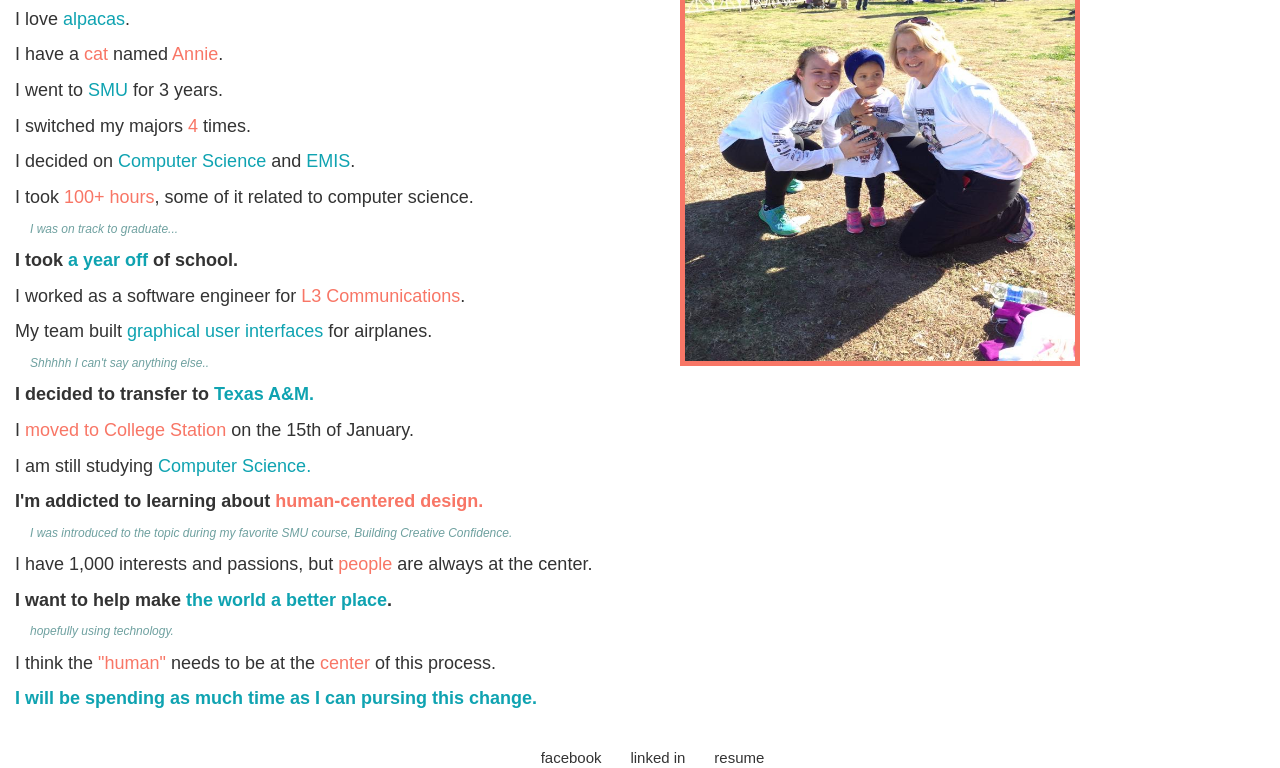
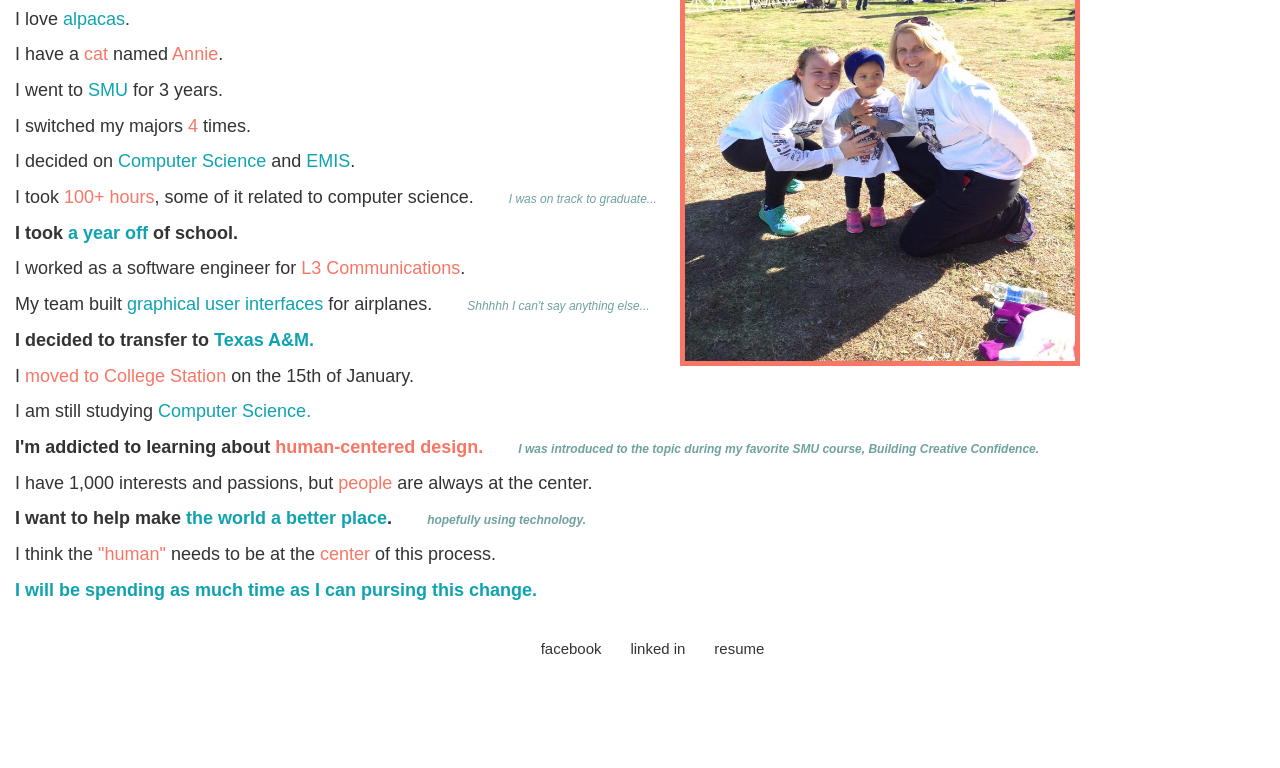
Before and after one commit to Mdzingo/chiBio, a website: page home.html in a window 1280 px wide. Shown: the part 134-902 px from the top of the page. After the commit the page ends 800 px from the top, so only its background shows below. Drawn offline with nearby package versions, Linux system fonts and the light colour scheme; a web font is replaced by a local one.

Commit message:
changing subpoints

```diff
--- a/home.html
+++ b/home.html
@@ -21,20 +21,24 @@
     <p>I went to <em class="bl">SMU</em> for 3 years.</p>
     <p>I switched my majors <em class="pi">4</em> times.</p>
     <p>I decided on <em class="bl">Computer Science</em> and <em class="bl">EMIS</em>.</p>
-    <p>I took <em class="pi">100+ hours</em>, some of it related to computer science.</p>
-    <p class="sub-point">I was on track to graduate...</p>
+    <p>I took <em class="pi">100+ hours</em>, some of it related to computer science.
+        <span class="sub-point">I was on track to graduate...</span>
+    </p>
     <p class="restart">I took <em class="bl">a year off</em> of school.</p>
     <p>I worked as a software engineer for <em class="pi">L3 Communications</em>.</p>
-    <p>My team built <em class="bl">graphical user interfaces</em> for airplanes.</p>
-    <p class="sub-point">Shhhhh I can't say anything else..</p>
+    <p>My team built <em class="bl">graphical user interfaces</em> for airplanes.
+        <span class="sub-point">Shhhhh I can't say anything else...</span>
+    </p>
     <p class="restart">I decided to transfer to <em class="bl">Texas A&M.</em></p>
     <p>I <em class="pi">moved to College Station</em> on the 15th of January.</p>
     <p>I am still studying <em class="bl">Computer Science.</em></p>
-    <p class="restart">I'm addicted to learning about <em class="pi">human-centered design.</em></p>
-    <p class="sub-point">I was introduced to the topic during my favorite SMU course, Building Creative Confidence.</p>
+    <p class="restart">I'm addicted to learning about <em class="pi">human-centered design.</em>
+        <span class="sub-point">I was introduced to the topic during my favorite SMU course, Building Creative Confidence.</span>
+    </p>
     <p>I have 1,000 interests and passions, but <em class="pi">people</em> are always at the center.</p>
-    <p class="restart">I want to help make <em class="bl">the world a better place</em>.</p>
-    <p class="sub-point">hopefully using technology.</p>
+    <p class="restart">I want to help make <em class="bl">the world a better place</em>.
+        <span class="sub-point">hopefully using technology.</span>
+    </p>
     <p>I think the <em class="pi">"human"</em> needs to be at the <em class="pi">center</em> of this process.</p>
     <p class="restart bl">I will be spending as much time as I can pursing this change.</p>
 </body>
```
